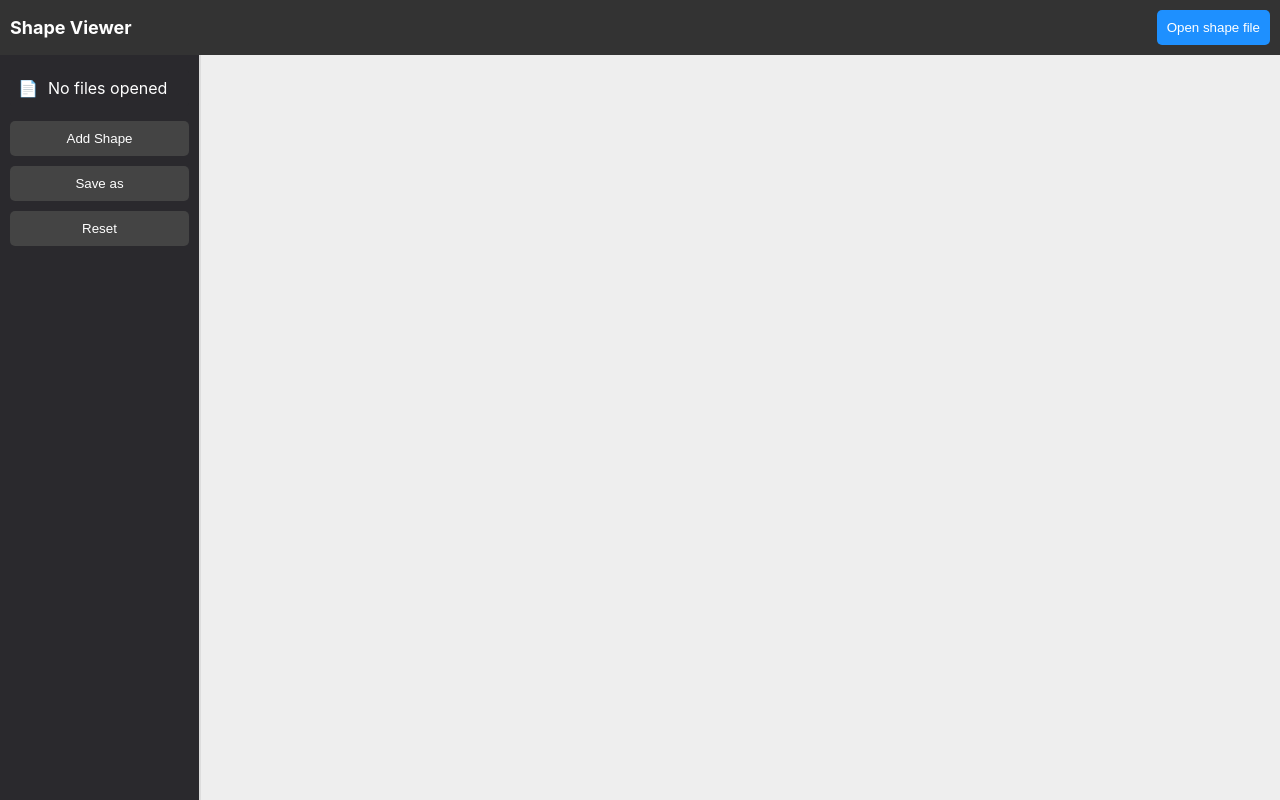
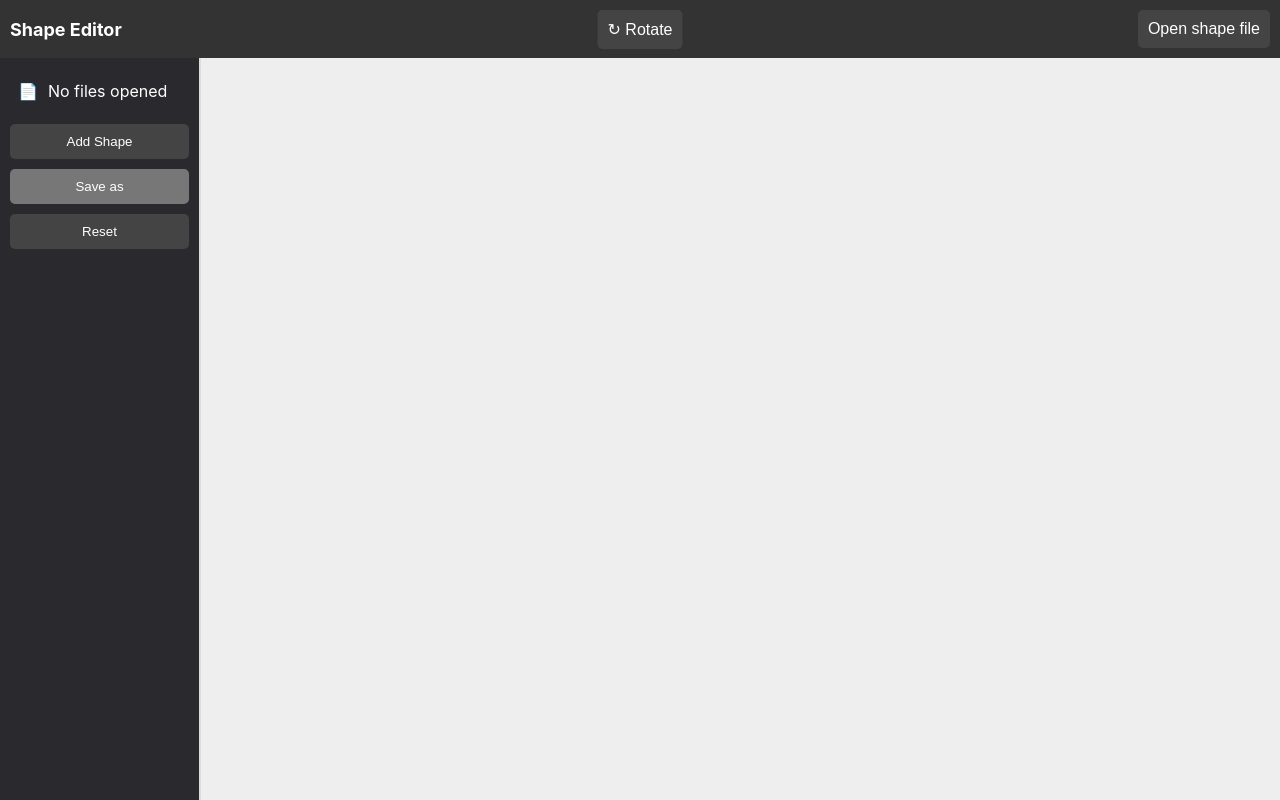
Before and after one commit to saikumarvaddepally15/shape-viewer, a React (Create React App) app: page / in a window 1280 px wide. Built offline with nearby package versions, Linux system fonts and the light colour scheme.

Commit message:
Added bonus feature iteration 3.3 shape rotation

```diff
--- a/src/App.css
+++ b/src/App.css
@@ -15,8 +15,8 @@
   color: white;
   padding: 10px;
   display: flex;
-  justify-content: space-between;
   align-items: center;
+  position: relative;
 }
 
 .app-name {
@@ -24,18 +24,67 @@
   font-weight: bold;
 }
 
+.toolbar-center {
+  position: absolute;
+  left: 50%;
+  transform: translateX(-50%);
+}
+
+.toolbar-right {
+  margin-left: auto;
+}
+
+.button {
+  background-color: #444;
+  color: white;
+  border: none;
+  padding: 10px;
+  cursor: pointer;
+  margin-top: 10px;
+  width: 100%;
+  border-radius: 5px;
+  font-family: Arial, sans-serif;
+  font-size: 16px;
+  transition: background-color 0.3s ease;
+}
+
+.button:hover {
+  background-color: #555;
+}
+
 .open-file-button {
-  background-color: #1e90ff;
+  background-color: #444;
   color: white;
   border: none;
   padding: 10px;
   cursor: pointer;
   border-radius: 5px;
   transition: background-color 0.3s ease;
+  font-family: Arial, sans-serif;
+  font-size: 16px;
 }
 
 .open-file-button:hover {
-  background-color: #1c86ee;
+  background-color: #555;
+}
+
+.rotate-button {
+  background-color: #444;
+  color: white;
+  border: none;
+  padding: 10px;
+  cursor: pointer;
+  display: flex;
+  align-items: center;
+  justify-content: center;
+  font-size: 16px;
+  border-radius: 5px;
+  transition: background-color 0.3s ease;
+  font-family: Arial, sans-serif;
+}
+
+.rotate-button:hover {
+  background-color: #555;
 }
 
 .main-content {
@@ -100,6 +149,14 @@
 .left-menu button:hover {
   background-color: #555;
 }
+.left-menu button:disabled {
+  background-color: #777;
+  cursor: not-allowed;
+}
+
+.left-menu button:disabled:hover {
+  background-color: #777;
+}
 
 .left-menu form {
   margin-top: 10px;
--- a/src/App.js
+++ b/src/App.js
@@ -9,6 +9,7 @@ const App = () => {
   const [fileName, setFileName] = useState("");
   const [shapes, setShapes] = useState([]);
   const [openedFiles, setOpenedFiles] = useState([]);
+  const [selectedShapeIndex, setSelectedShapeIndex] = useState(null);
   const fileInputRef = useRef(null);
 
   const handleFileUpload = (e) => {
@@ -68,10 +69,22 @@ const App = () => {
 
   const handleReset = () => {
     setShapes([]);
+    setSelectedShapeIndex(null);
   };
 
   const handleShapeUpdate = (updatedShapes) => {
     setShapes(updatedShapes);
+  };
+
+  const handleRotate = () => {
+    if (selectedShapeIndex !== null) {
+      const newShapes = [...shapes];
+      const shape = newShapes[selectedShapeIndex];
+
+      shape.rotation = (shape.rotation || 0) + 45;
+
+      handleShapeUpdate(newShapes);
+    }
   };
 
   return (
@@ -79,6 +92,7 @@ const App = () => {
       <Toolbar
         fileName={fileName}
         triggerFileInputClick={triggerFileInputClick}
+        onRotate={handleRotate}
       />
       <div className="main-content">
         <LeftMenu
@@ -88,7 +102,11 @@ const App = () => {
           onReset={handleReset}
           shapes={shapes}
         />
-        <ShapeViewport shapes={shapes} onShapeUpdate={handleShapeUpdate} />
+        <ShapeViewport
+          shapes={shapes}
+          onShapeUpdate={handleShapeUpdate}
+          onShapeSelect={setSelectedShapeIndex}
+        />
       </div>
       <input
         type="file"
--- a/src/components/ShapeViewPort.js
+++ b/src/components/ShapeViewPort.js
@@ -1,6 +1,6 @@
 import React, { useState } from "react";
 
-const ShapeViewport = ({ shapes, onShapeUpdate }) => {
+const ShapeViewport = ({ shapes, onShapeUpdate, onShapeSelect }) => {
   const [dragging, setDragging] = useState(null);
   const [offset, setOffset] = useState({ x: 0, y: 0 });
   const [tooltip, setTooltip] = useState({
@@ -23,6 +23,7 @@ const ShapeViewport = ({ shapes, onShapeUpdate }) => {
       y: e.clientY,
       text: `(${shape.x}, ${shape.y})`,
     });
+    onShapeSelect(index);
   };
 
   const handleMouseMove = (e) => {
@@ -37,7 +38,7 @@ const ShapeViewport = ({ shapes, onShapeUpdate }) => {
 
       setTooltip({
         visible: true,
-        x: e.clientX + 10, // Slight offset for better visibility
+        x: e.clientX + 10,
         y: e.clientY + 10,
         text: `(${newX}, ${newY})`,
       });
@@ -62,6 +63,8 @@ const ShapeViewport = ({ shapes, onShapeUpdate }) => {
           top: `${shape.y}px`,
           zIndex: shape.zIndex,
           cursor: dragging === index ? "grabbing" : "grab",
+          transform: `rotate(${shape.rotation || 0}deg)`,
+          transformOrigin: "center",
         };
 
         if (shape.type === "Rectangle") {
--- a/src/components/Toolbar.js
+++ b/src/components/Toolbar.js
@@ -1,12 +1,19 @@
 import React from "react";
 
-const Toolbar = ({ fileName, triggerFileInputClick }) => {
+const Toolbar = ({ fileName, triggerFileInputClick, onRotate }) => {
   return (
     <div className="toolbar">
-      <span className="app-name">Shape Viewer</span>
-      <button className="open-file-button" onClick={triggerFileInputClick}>
-        {fileName ? fileName : "Open shape file"}
-      </button>
+      <div className="app-name">Shape Editor</div>
+      <div className="toolbar-center">
+        <button className="rotate-button" onClick={onRotate}>
+          &#x21bb; Rotate
+        </button>
+      </div>
+      <div className="toolbar-right">
+        <button className="open-file-button" onClick={triggerFileInputClick}>
+          {fileName ? fileName : "Open shape file"}
+        </button>
+      </div>
     </div>
   );
 };
```
